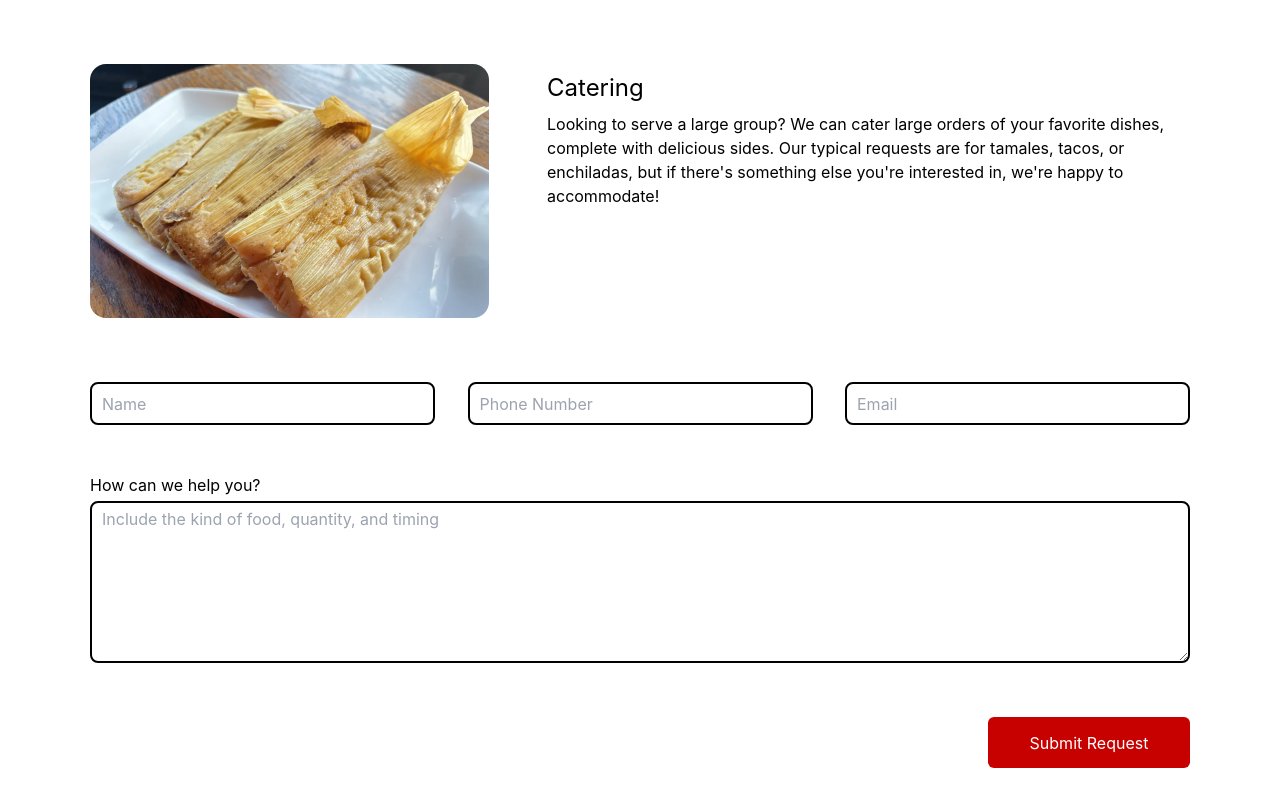
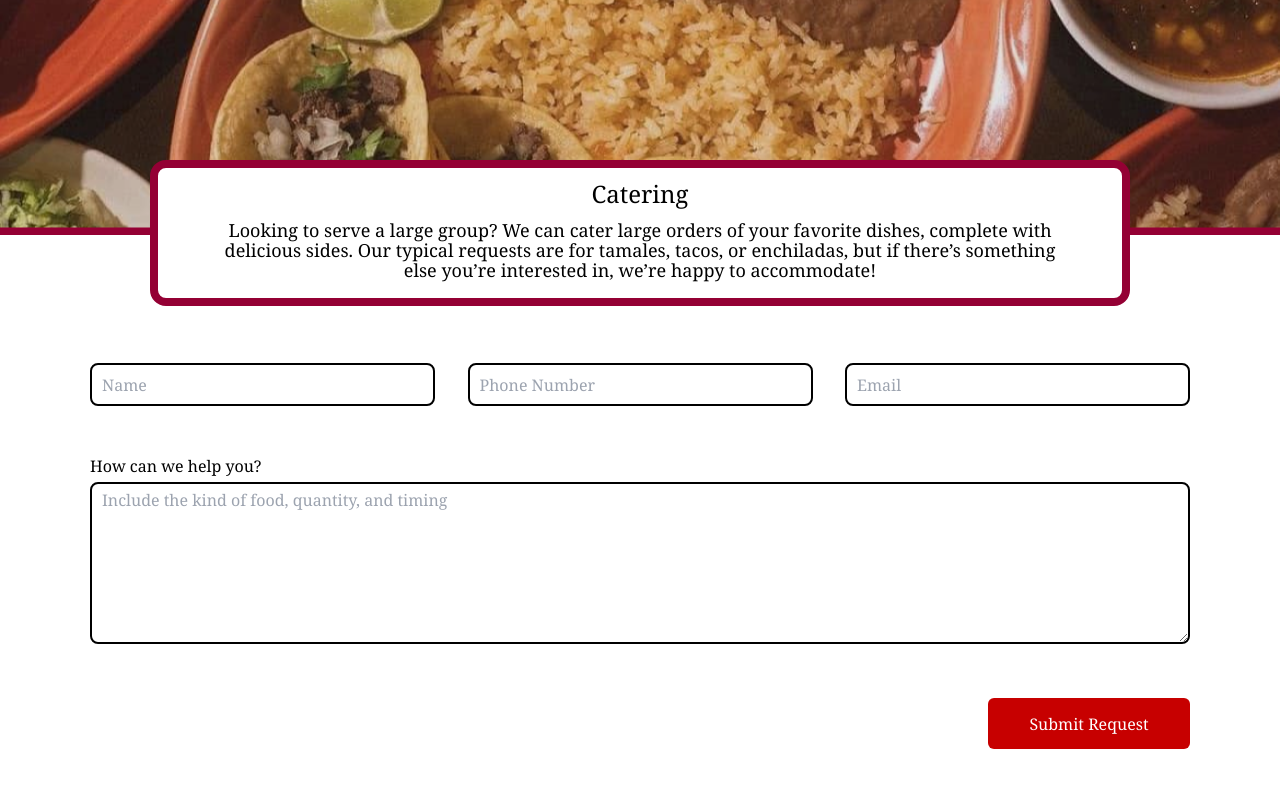
Before and after one commit to webimpactuw/cafetal-quimlombo, a React (Create React App) app: page / in a window 1280 px wide. Shown: the top 806 px of the page. Built offline with nearby package versions, Linux system fonts and the light colour scheme.

Commit message:
Redesigned contact page

```diff
--- a/src/Contact.js
+++ b/src/Contact.js
@@ -1,5 +1,4 @@
 import React, { useState } from "react";
-import cateringImage from './Images/contactImage.png'
 
 function Contact() {
   const [name, setName] = useState("");
@@ -9,23 +8,25 @@ function Contact() {
 
   const sendEmail = () => {
     console.log(name);
-  }
+  };
 
   return (
     <>
-      <div className="mx-auto w-[1100px]">
-        <div className="flex flex-row justify-between py-16">
-          <img src={cateringImage} alt="Tamales" className="w-[399px] h-[254px] rounded-[16px]"></img>
-          <div className="w-[651px] h-[189px] rounded-[16px] flex flex-col">
-            <div className="text-2xl py-2 px-2 text-left">Catering</div>
-            <div className="text-left px-2 text-l">
+      <div className="mx-auto font-serif">
+        <div className="h-[235px] w-full bg-[url('./Images/contactImage.png')] bg-center bg-cover border-b-[6px] border-burgundy">
+          <div className="mx-auto flex justify-center border-8 border-burgundy rounded-[16px] w-[980px] h-[146px] translate-y-[160px] bg-white">
+            <div className="flex-col">
+            <h1 className="text-[24px] py-2">Catering</h1>
+            <p className="px-[48px] text-[18px] leading-5">
               Looking to serve a large group? We can cater large orders of your
               favorite dishes, complete with delicious sides. Our typical
-              requests are for tamales, tacos, or enchiladas, but if there's
-              something else you're interested in, we're happy to accommodate!
+              requests are for tamales, tacos, or enchiladas, but if there’s
+              something else you’re interested in, we’re happy to accommodate!{" "}
+            </p>
             </div>
           </div>
         </div>
+        <div className="py-[10%] mx-auto w-[1100px]">
           <form>
             <div className="flex flex-row justify-between text-left">
               <input
@@ -71,6 +72,7 @@ function Contact() {
             </div>
           </form>
         </div>
+      </div>
     </>
   );
 }
--- a/tailwind.config.js
+++ b/tailwind.config.js
@@ -6,7 +6,8 @@ module.exports = {
     colors: {
       red: "#C70000",
       white: "#FFFFFF",
-      black: "#000000"
+      black: "#000000",
+      burgundy: "#940034"
     }
   },
   plugins: [],
```
Also changed, not shown: src/Images/contactImage.png. Lines whose indentation alone changed are shown as unchanged.
